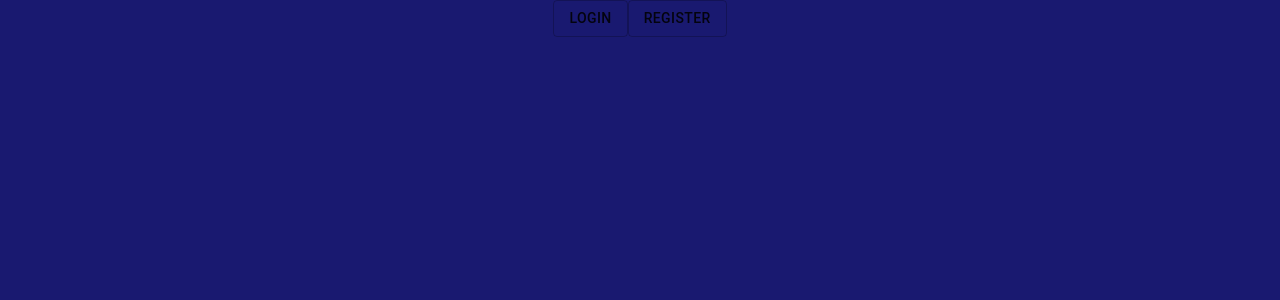
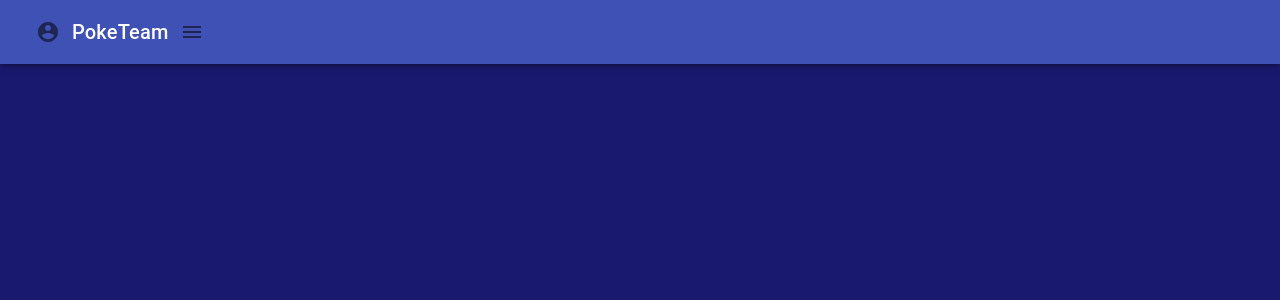
Before and after one commit to Air-Bear/Pokemon-Team-Builder, a React (Create React App) app: page /search in a window 1280 px wide. Shown: the top 300 px of the page. Built offline with nearby package versions, Linux system fonts and the light colour scheme.

Commit message:
finished navbar skeleton

```diff
--- a/src/App.js
+++ b/src/App.js
@@ -2,6 +2,7 @@ import './App.css';
 import { GlobalStyles } from "./theme/GlobalStyle";
 import { Switch, Route } from 'react-router-dom';
 import Landing from "./components/pages/Landing";
+import PokeSearch from './components/pages/PokeSearch';
 
 
 function App() {
@@ -9,7 +10,9 @@ function App() {
     <div className="App">
       <GlobalStyles />
       <Switch>
-
+        <Route path="/search">
+          <PokeSearch />
+        </Route>
         <Route path="/">
           <Landing />
         </Route>
--- /dev/null
+++ b/src/components/basic/Logo.js
@@ -0,0 +1,12 @@
+import React from "react";
+import pokeball from "../../icons8-pokeball-48.png";
+
+function Logo(){
+    return(
+        <div>
+            <img src={pokeball} alt="pokeball logo" />
+        </div>
+    );
+}
+
+export default Logo;
--- /dev/null
+++ b/src/components/basic/NavBar.js
@@ -0,0 +1,24 @@
+import React from "react";
+import { AppBar, Toolbar, IconButton, Typography } from "@material-ui/core";
+import { Menu, AccountCircle } from "@material-ui/icons";
+import Logo from "./Logo";
+
+function NavBar(){
+    return(
+        <AppBar>
+            <Toolbar>
+                <IconButton>
+                    <AccountCircle />
+                </IconButton>
+                <Typography variant="h6">
+                    PokeTeam
+                </Typography>
+                <IconButton>
+                    <Menu />
+                </IconButton>
+            </Toolbar>
+        </AppBar>
+    );
+};
+
+export default NavBar;
--- a/src/components/pages/PokeSearch.js
+++ b/src/components/pages/PokeSearch.js
@@ -0,0 +1,12 @@
+import React from "react";
+import NavBar from "../basic/NavBar";
+
+function PokeSearch(){
+    return(
+        <>
+            <NavBar />
+        </>
+    );
+};
+
+export default PokeSearch;
--- a/src/theme/GlobalStyle.js
+++ b/src/theme/GlobalStyle.js
@@ -12,6 +12,9 @@ export const GlobalStyles = withStyles({
         ".user-form": {
             display: "flex",
             flexDirection: "column"
+        },
+        ".logo-div":{
+            padding: 0
         }
     }
 
```
Also changed, not shown: src/icons8-pokeball-48.png (added), 1 other file (tests, documents, lock files or other folders).
